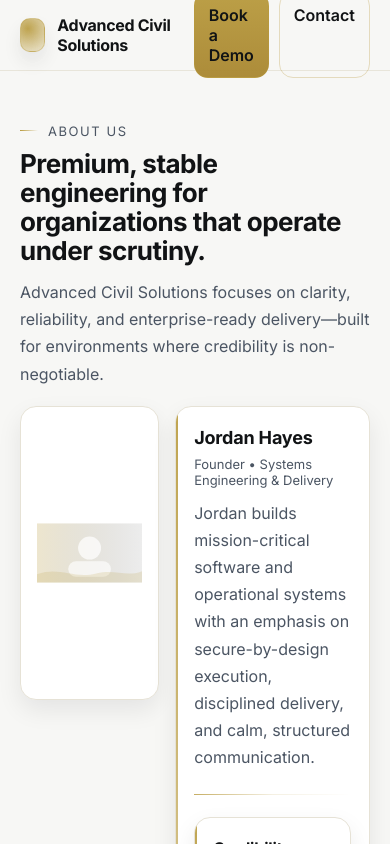
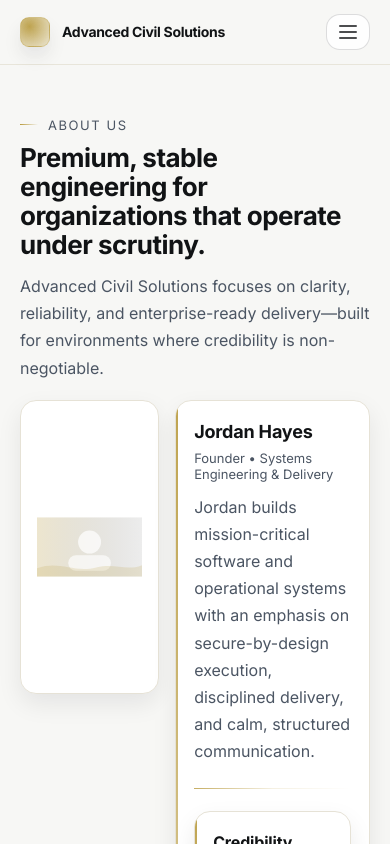
Before and after one commit to KarlHezel/Advanced_Civil_Solutions, a React (Vite) app: page /about in a window 390 px wide. Shown: the top 844 px of the page. Built offline with nearby package versions, Linux system fonts and the light colour scheme.

Commit message:
implemented the hamburger

```diff
--- a/src/components/Navbar.jsx
+++ b/src/components/Navbar.jsx
@@ -1,19 +1,52 @@
-import React from "react";
-import { NavLink, Link } from "react-router-dom";
+import React, { useEffect, useRef, useState } from "react";
+import { NavLink, Link, useLocation } from "react-router-dom";
 import Container from "../components/Container.jsx";
 import Button from "./Button.jsx";
 
 export default function Navbar() {
+  const [open, setOpen] = useState(false);
+  const location = useLocation();
+  const dropdownRef = useRef(null);
+
+  // Close menu when navigating
+  useEffect(() => {
+    setOpen(false);
+  }, [location.pathname]);
+
+  // Close on Escape
+  useEffect(() => {
+    const onKeyDown = (e) => {
+      if (e.key === "Escape") setOpen(false);
+    };
+    window.addEventListener("keydown", onKeyDown);
+    return () => window.removeEventListener("keydown", onKeyDown);
+  }, []);
+
+  // Close if you click outside the dropdown
+  useEffect(() => {
+    if (!open) return;
+
+    const onMouseDown = (e) => {
+      if (dropdownRef.current && !dropdownRef.current.contains(e.target)) {
+        setOpen(false);
+      }
+    };
+
+    window.addEventListener("mousedown", onMouseDown);
+    return () => window.removeEventListener("mousedown", onMouseDown);
+  }, [open]);
+
   return (
     <header className="nav">
       <Container>
         <div className="nav-inner">
           <Link to="/" className="brand" aria-label="Advanced Civil Solutions Home">
             <span className="brand-mark" aria-hidden="true" />
-            <span>Advanced Civil Solutions</span>
+            <span className="brand-text">Advanced Civil Solutions</span>
           </Link>
 
-          <nav className="nav-links" aria-label="Primary navigation">
+          {/* Desktop links */}
+          <nav className="nav-links nav-desktop" aria-label="Primary navigation">
             <NavLink to="/" end className={({ isActive }) => (isActive ? "active" : "")}>
               Home
             </NavLink>
@@ -28,7 +61,8 @@ export default function Navbar() {
             </NavLink>
           </nav>
 
-          <div className="nav-cta">
+          {/* Desktop CTA */}
+          <div className="nav-cta nav-desktop">
             <Button as={Link} to="/book-demo" variant="primary">
               Book a Demo
             </Button>
@@ -36,7 +70,58 @@ export default function Navbar() {
               Contact
             </Button>
           </div>
+
+          {/* Mobile hamburger */}
+          <button
+            className="nav-hamburger nav-mobile"
+            type="button"
+            onClick={() => setOpen((v) => !v)}
+            aria-label={open ? "Close menu" : "Open menu"}
+            aria-expanded={open}
+            aria-controls="nav-mobile-menu"
+          >
+            <span className="hamburger-lines" aria-hidden="true">
+              <span />
+              <span />
+              <span />
+            </span>
+          </button>
         </div>
+
+        {/* Mobile dropdown */}
+        {open && (
+          <div
+            id="nav-mobile-menu"
+            ref={dropdownRef}
+            className="nav-mobile-menu nav-mobile fade-in"
+            role="dialog"
+            aria-label="Mobile navigation"
+          >
+            <nav className="nav-mobile-links" aria-label="Mobile primary navigation">
+              <NavLink to="/" end className={({ isActive }) => (isActive ? "active" : "")}>
+                Home
+              </NavLink>
+              <NavLink to="/about" className={({ isActive }) => (isActive ? "active" : "")}>
+                About
+              </NavLink>
+              <NavLink to="/book-demo" className={({ isActive }) => (isActive ? "active" : "")}>
+                Book Demo
+              </NavLink>
+              <NavLink to="/contact" className={({ isActive }) => (isActive ? "active" : "")}>
+                Contact
+              </NavLink>
+            </nav>
+
+            <div className="nav-mobile-cta">
+              <Button as={Link} to="/book-demo" variant="primary">
+                Book a Demo
+              </Button>
+              <Button as={Link} to="/contact" variant="ghost">
+                Contact
+              </Button>
+            </div>
+          </div>
+        )}
       </Container>
     </header>
   );
--- a/src/styles.css
+++ b/src/styles.css
@@ -148,6 +148,10 @@ a:focus-visible, button:focus-visible, input:focus-visible, textarea:focus-visib
   margin: 0;
 }
 
+/* =========================
+   NAVBAR
+   ========================= */
+
 .nav {
   position: sticky;
   top: 0;
@@ -204,9 +208,94 @@ a:focus-visible, button:focus-visible, input:focus-visible, textarea:focus-visib
   gap: 10px;
 }
 
+/* Desktop vs mobile nav containers (used by your Navbar JSX) */
+.nav-desktop { display: flex; }
+.nav-mobile { display: none; }
+
+/* Hamburger button */
+.nav-hamburger {
+  border: 1px solid rgba(17, 19, 21, 0.14);
+  background: rgba(255, 255, 255, 0.85);
+  border-radius: 14px;
+  padding: 10px 12px;
+  cursor: pointer;
+}
+
+.hamburger-lines {
+  display: grid;
+  gap: 4px;
+}
+
+.hamburger-lines span {
+  width: 18px;
+  height: 2px;
+  background: rgba(17, 19, 21, 0.75);
+  border-radius: 2px;
+  display: block;
+}
+
+/* Dropdown panel */
+.nav-mobile-menu {
+  margin-top: 10px;
+  padding: 12px;
+  background: rgba(255, 255, 255, 0.92);
+  border: 1px solid rgba(230, 226, 214, 0.85);
+  border-radius: var(--radius);
+  box-shadow: var(--shadow);
+  backdrop-filter: blur(10px);
+  display: grid;
+  gap: 12px;
+}
+
+.nav-mobile-links {
+  display: grid;
+  gap: 8px;
+}
+
+.nav-mobile-links a {
+  padding: 10px 12px;
+  border-radius: 12px;
+  font-weight: 600;
+  color: rgba(17, 19, 21, 0.9);
+}
+
+.nav-mobile-links a.active {
+  background: rgba(184, 154, 61, 0.12);
+  border: 1px solid rgba(184, 154, 61, 0.22);
+}
+
+.nav-mobile-cta {
+  display: grid;
+  gap: 10px;
+}
+
+/* Your original behavior: hide desktop links at <=860px,
+   but now we show hamburger instead */
 @media (max-width: 860px) {
   .nav-links { display: none; }
+  .nav-cta { display: none; }
+
+  .nav-desktop { display: none !important; }
+  .nav-mobile { display: block; }
+
+  .nav-inner { height: 64px; }
+
+  /* Optional if you add <span className="brand-text"> */
+  .brand-text {
+    font-size: 14px;
+    line-height: 1.1;
+  }
+
+  .brand-mark {
+    width: 30px;
+    height: 30px;
+    border-radius: 9px;
+  }
 }
+
+/* =========================
+   FOOTER
+   ========================= */
 
 .footer {
   border-top: 1px solid rgba(230, 226, 214, 0.85);
@@ -223,6 +312,10 @@ a:focus-visible, button:focus-visible, input:focus-visible, textarea:focus-visib
 @media (max-width: 860px) {
   .footer-grid { grid-template-columns: 1fr; }
 }
+
+/* =========================
+   BUTTONS
+   ========================= */
 
 .btn {
   border: 1px solid rgba(17, 19, 21, 0.14);
@@ -250,6 +343,10 @@ a:focus-visible, button:focus-visible, input:focus-visible, textarea:focus-visib
   background: transparent;
   border: 1px solid rgba(184,154,61,0.3);
 }
+
+/* =========================
+   HERO
+   ========================= */
 
 .hero {
   padding: 78px 0 56px 0;
@@ -293,6 +390,9 @@ a:focus-visible, button:focus-visible, input:focus-visible, textarea:focus-visib
   color: rgba(17,19,21,0.9);
   font-weight: 600;
   font-size: 13px;
+
+  /* Small polish so it doesn't feel cramped */
+  margin-bottom: 10px;
 }
 
 .hero-actions {
@@ -301,6 +401,10 @@ a:focus-visible, button:focus-visible, input:focus-visible, textarea:focus-visib
   flex-wrap: wrap;
   margin-top: 18px;
 }
+
+/* =========================
+   FORMS
+   ========================= */
 
 .form {
   display: grid;
@@ -348,6 +452,10 @@ a:focus-visible, button:focus-visible, input:focus-visible, textarea:focus-visib
   .inline-row { grid-template-columns: 1fr; }
 }
 
+/* =========================
+   ANIMATION + SMALL UI
+   ========================= */
+
 .fade-in {
   animation: fadeIn 200ms ease-out both;
 }
```
